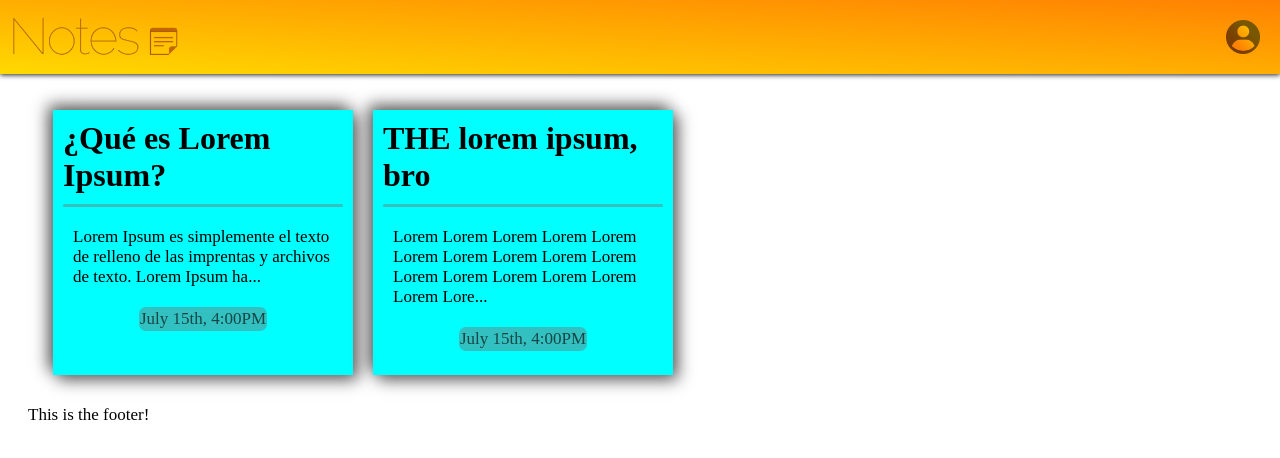
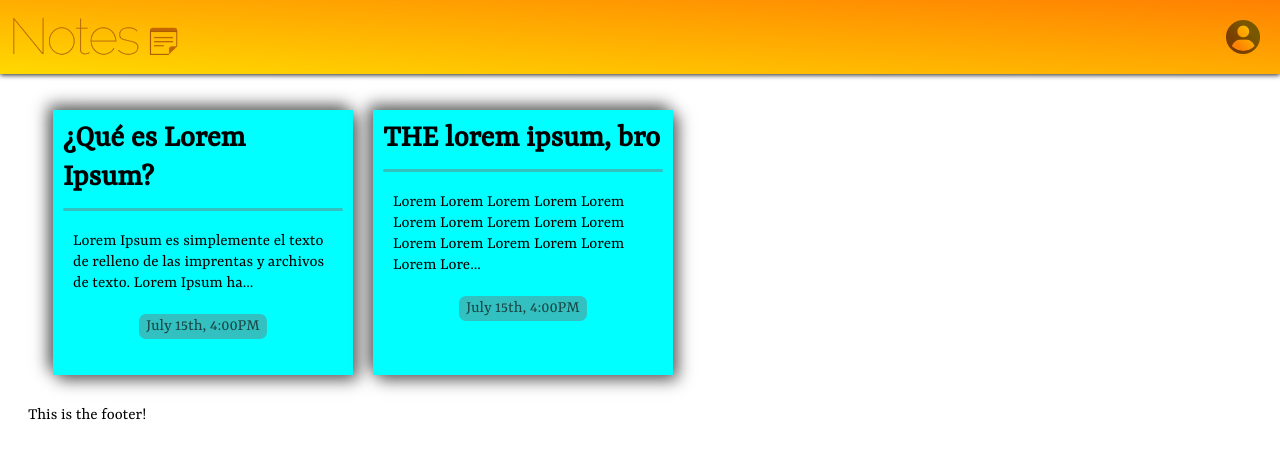
Before and after one commit to vmanun/notes-app, a Vue app: page / in a window 1280 px wide. Shown: the top 458 px of the page. Built offline with nearby package versions, Linux system fonts and the light colour scheme.

Commit message:
added import for note-general.css to App.vue

```diff
--- a/src/App.vue
+++ b/src/App.vue
@@ -17,4 +17,5 @@ export default {
 </script>
 
 <style>
+@import url('styles/note-general.css');
 </style>
```
